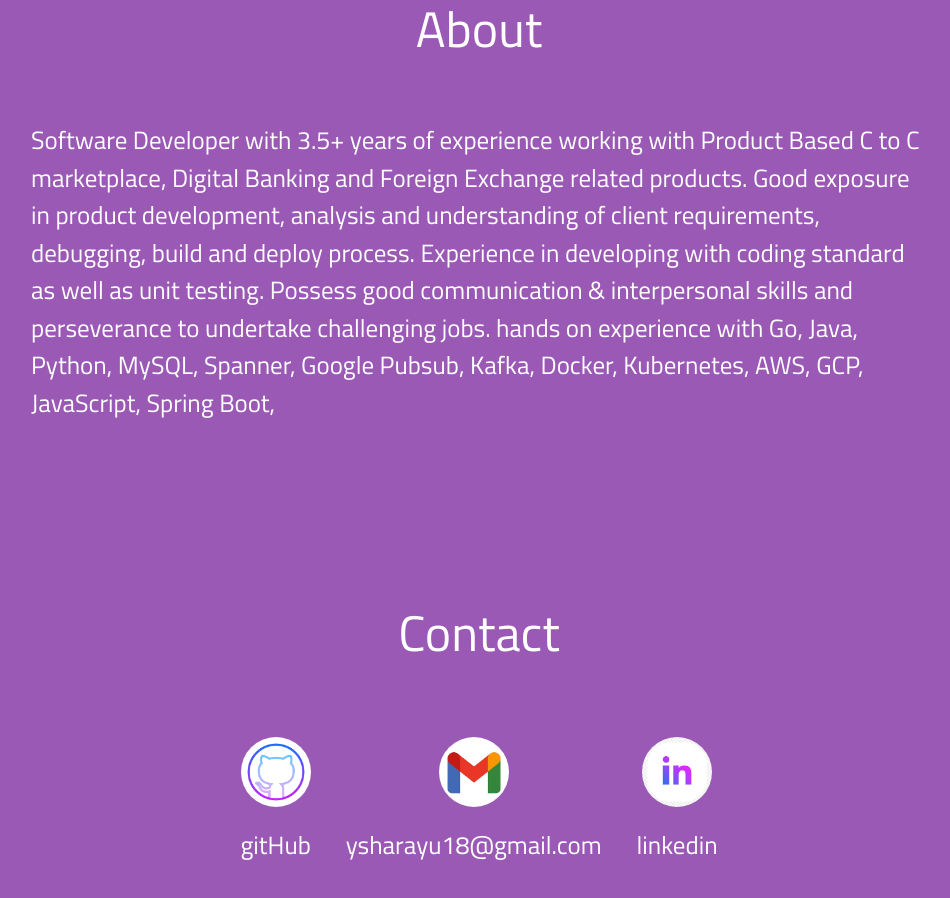
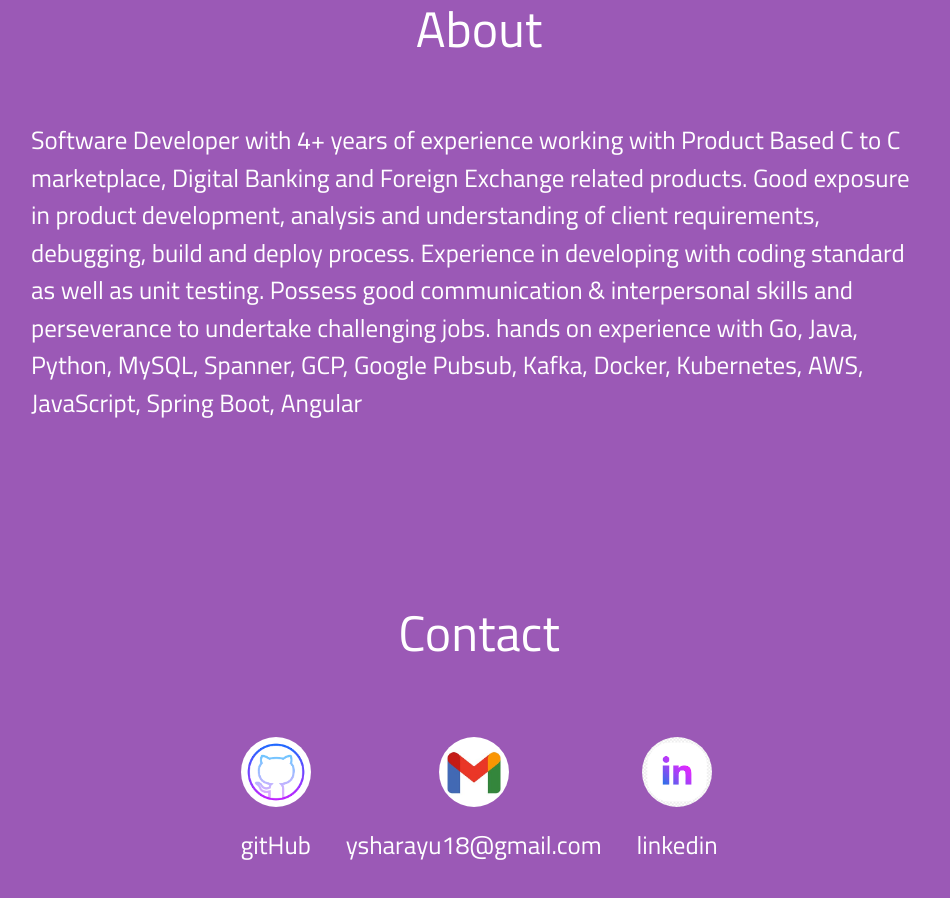
Before and after one commit to sharayu134/sharayu, an Angular app: page / in a window 1280 px wide. Shown: the part 880-1778 px from the top of the page, without its empty margins (161-1111 px from the left). Built offline with nearby package versions, Linux system fonts and the light colour scheme.

Commit message:
Update app.component.html

```diff
--- a/src/app/app.component.html
+++ b/src/app/app.component.html
@@ -66,12 +66,12 @@
       About
     </h1>
     <div class="font-25 top margin-3">
-      Software Developer with 3.5+ years of experience working with Product Based C to C marketplace, Digital Banking and Foreign Exchange related products.
+      Software Developer with 4+ years of experience working with Product Based C to C marketplace, Digital Banking and Foreign Exchange related products.
       Good exposure in
       product development, analysis and understanding of client requirements, debugging, build and deploy process.
       Experience in developing with coding standard as well as unit testing. Possess good communication & interpersonal
       skills and perseverance to undertake challenging jobs.
-      hands on experience with Go, Java, Python, MySQL, Spanner, Google Pubsub, Kafka, Docker, Kubernetes, AWS, GCP, JavaScript, Spring Boot,
+      hands on experience with Go, Java, Python, MySQL, Spanner, GCP, Google Pubsub, Kafka, Docker, Kubernetes, AWS, JavaScript, Spring Boot, Angular
     </div>
   </article>
 
```
